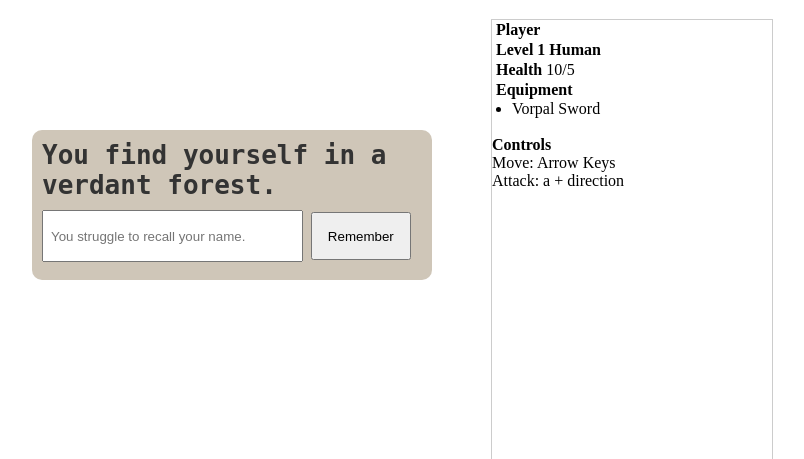
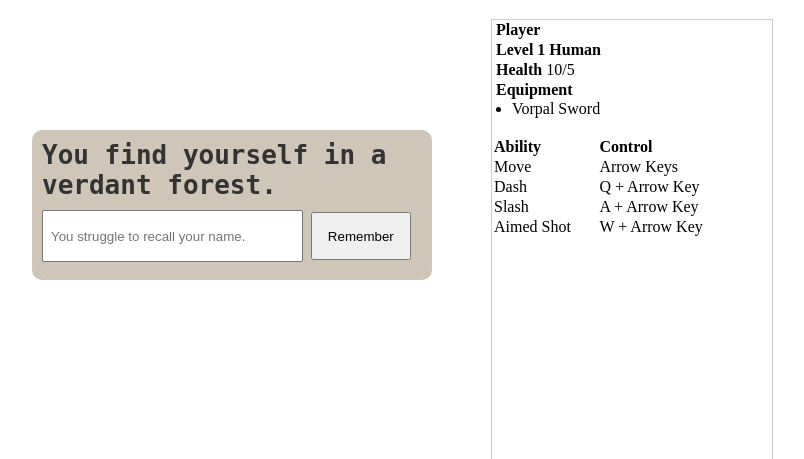
Before and after one commit to codeselfstudy/xp-game, a Flask app: page / in a window 1280 px wide. Shown: the top 459 px of the page, without its empty margins (93-897 px from the left). Run offline with Flask 2, Linux system fonts and the light colour scheme; parts of the project's set-up code (start-up, migrations or seed data) failed here and were passed over.

Commit message:
Add controls for new abilities

```diff
--- a/static/styles/main.css
+++ b/static/styles/main.css
@@ -1,4 +1,12 @@
 * { padding: 0; margin: 0; }
+
+th.controls {
+    text-align: left;
+}
+
+th.wide {
+    width: 50%;
+}
 
 .layout {
     display: grid;
--- a/templates/index.html
+++ b/templates/index.html
@@ -44,11 +44,30 @@
                     <li class="equipment-item">Vorpal Sword</li>
                 </ul>
 
-            <!-- User Commands -->
-            <br>
-              <p><b>Controls</b></p>
-              <p>Move: Arrow Keys</p>
-              <p>Attack: a + direction</p>
+                <!-- User Commands -->
+                <br>
+                <table>
+                    <tr>
+                        <th class="controls wide">Ability</th>
+                        <th class="controls">Control</th>
+                    </tr>
+                    <tr>
+                        <td>Move</td>
+                        <td>Arrow Keys</td>
+                    </tr>
+                    <tr>
+                        <td>Dash</td>
+                        <td>Q + Arrow Key</td>
+                    </tr>
+                    <tr>
+                        <td>Slash</td>
+                        <td>A + Arrow Key</td>
+                    </tr>
+                    <tr>
+                        <td>Aimed Shot</td>
+                        <td>W + Arrow Key</td>
+                    </tr>
+                </table>
           </div>
       </div>
     </body>
```
